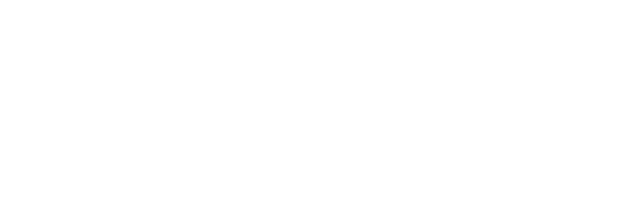
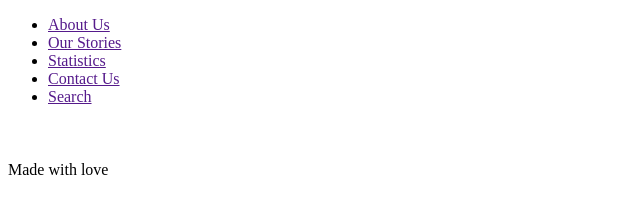
Before and after one commit to TithiB-del/SolutionChallenge2024, a plain HTML site: page index.html in a window 1280 px wide. Shown: the whole page, without its empty margins (0-640 px from the left). Drawn offline with Linux system fonts and the light colour scheme.

Commit message:
html almost done

```diff
--- a/index.html
+++ b/index.html
@@ -4,10 +4,68 @@
     <meta charset="UTF-8">
     <meta name="viewport" content="width=device-width, initial-scale=1.0">
     <link rel="stylesheet" href="styles.css">
+    <link rel="preconnect" href="https://fonts.googleapis.com">
+    <link rel="preconnect" href="https://fonts.gstatic.com" crossorigin>
+    <link href="https://fonts.googleapis.com/css2?family=Inter&display=swap" rel="stylesheet">
+    <link href="https://fonts.googleapis.com/css2?family=Inter&family=Inter+Tight:ital@1&display=swap" rel="stylesheet">
+    <title>A lil help matters</title>
 
-    <title>Document</title>
 </head>
 <body>
+    <header>
+        <div class="wrapper">
+            <!-- nav section starts -->
+    <nav>
+        <div class="logo">
+           <ul>
+            <li>
+                <a href="">About Us</a>
+            </li>
+            <li>
+                <a href="">Our Stories</a>
+            </li>
+            <li>
+                <a href="">Statistics</a>
+            </li>
+            <li>
+                <a href="">Contact Us</a>
+            </li>
+            <li>
+                <a href="" class="btn">Search</a>
+            </li>
+           </ul>
+        </div>
+    </nav>
+    <!-- end of nav -->
+       <div class="Hero section">
+        <div class="right">
+            <h1>
+
+            </h1>
+            <p>
+
+            </p>
+        </div>
+
+            <div class="left">
+                <img src="" alt="">
+
+
+        </div>
+       </div>
+
+
+    </div>
+    </header>
+    <!-- footer starts -->
+    <footer>
+        <div class="wrapper">
+            <p class="copyright">
+            Made with love
+            </p>
+        </div>
+    </footer>
     <script src="main.js"></script>
 </body>
+
 </html>
--- a/styles.css
+++ b/styles.css
@@ -0,0 +1,7 @@
+:root{
+    --base-brown: #291A1A;
+    --base-blue: #114A6A;
+    --base-grey: #C4C4C4;
+
+
+}
```
